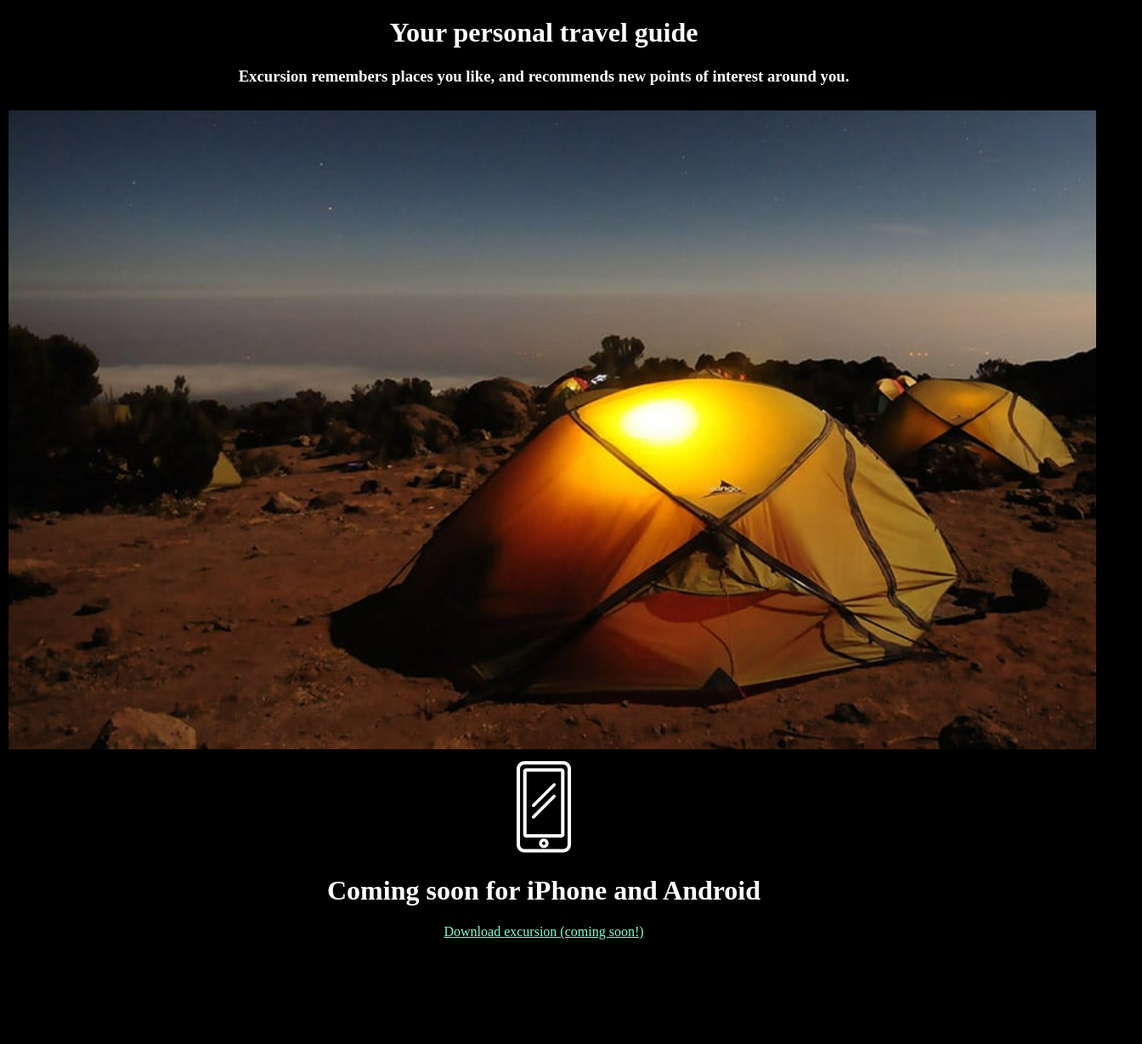
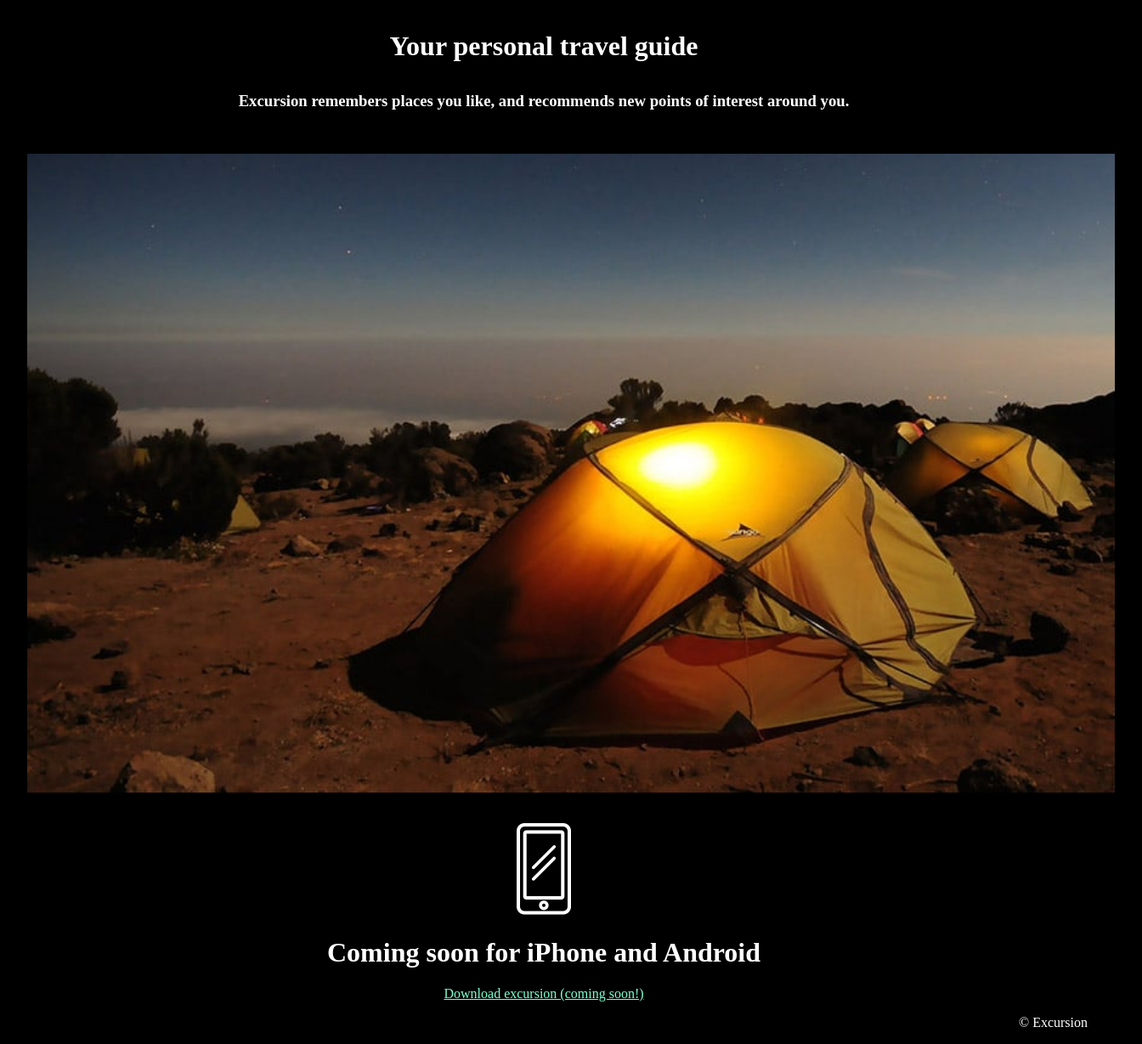
Before and after one commit to jackjones2014/excursion, a plain HTML site: page index.html in a window 1280 px wide. Shown: the part 318-1547 px from the top of the page at 85% size, 1344 px wide, since content can reach past the window. Before the commit the page ends 1424 px from the top, so only its background shows below. Drawn offline with Linux system fonts and the light colour scheme; some icons are missing.

Commit message:
spacing and readability

```diff
--- a/index.html
+++ b/index.html
@@ -28,5 +28,8 @@
             <h1>Coming soon for iPhone and Android</h1>
             <a href="">Download excursion (coming soon!)</a>
         </div>
+        <footer>
+            <p>© Excursion</p>
+        </footer>
     </body>
 </html>
--- a/resources/stylesheet.css
+++ b/resources/stylesheet.css
@@ -13,11 +13,18 @@ a {
 .announce h1 {
     font-size: 50px;
     padding: 10px;
+    line-height: 1.2em;
+}
+.content h1 {
+    line-height: 2em;
 }
 .image-container img {
     width: 100%;
-    margin: 10px;
+    margin: 2em;
 }
 .glyph {
     margin: 30px;
 }
+footer {
+    text-align: right;
+}
```
